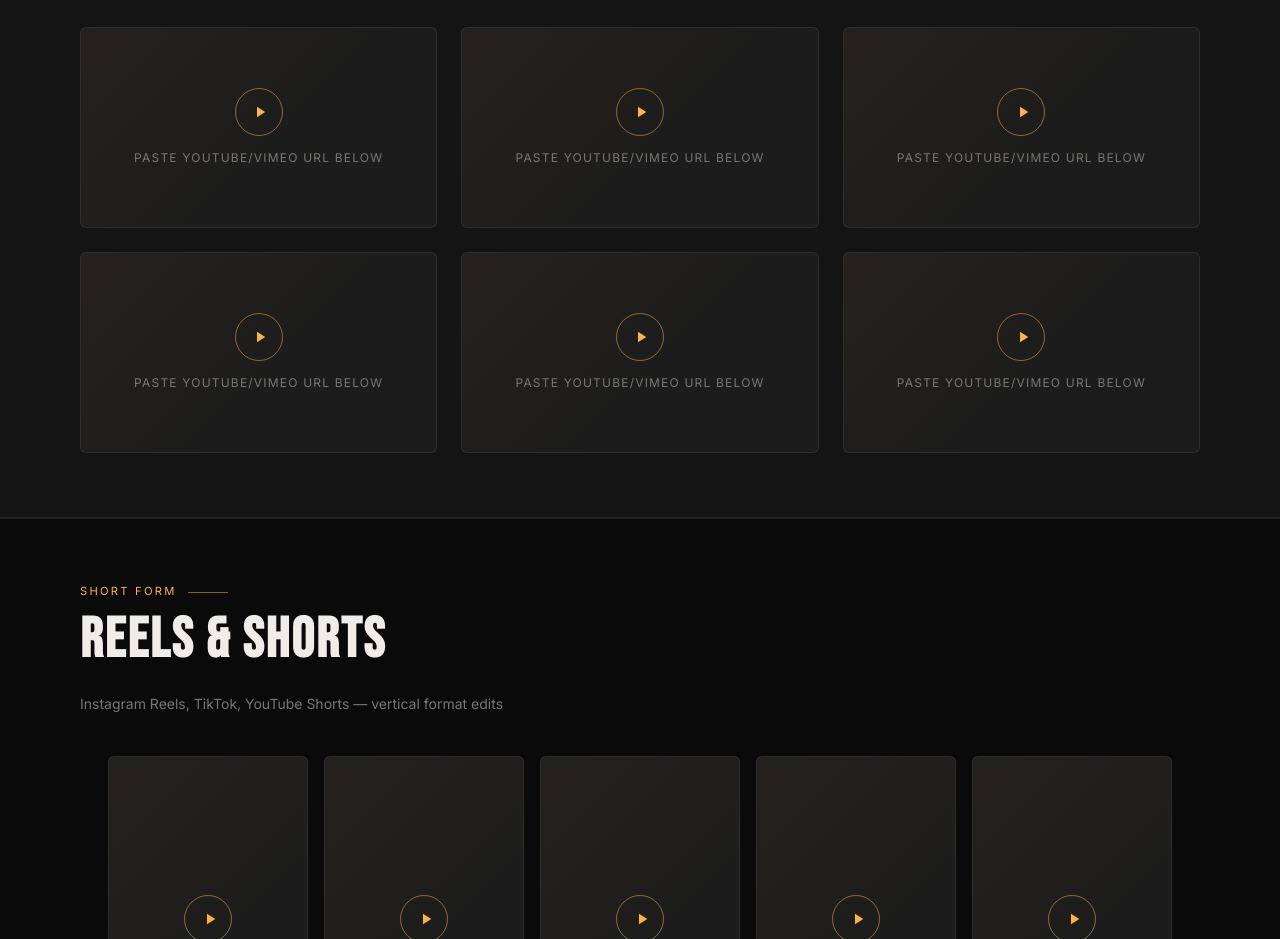
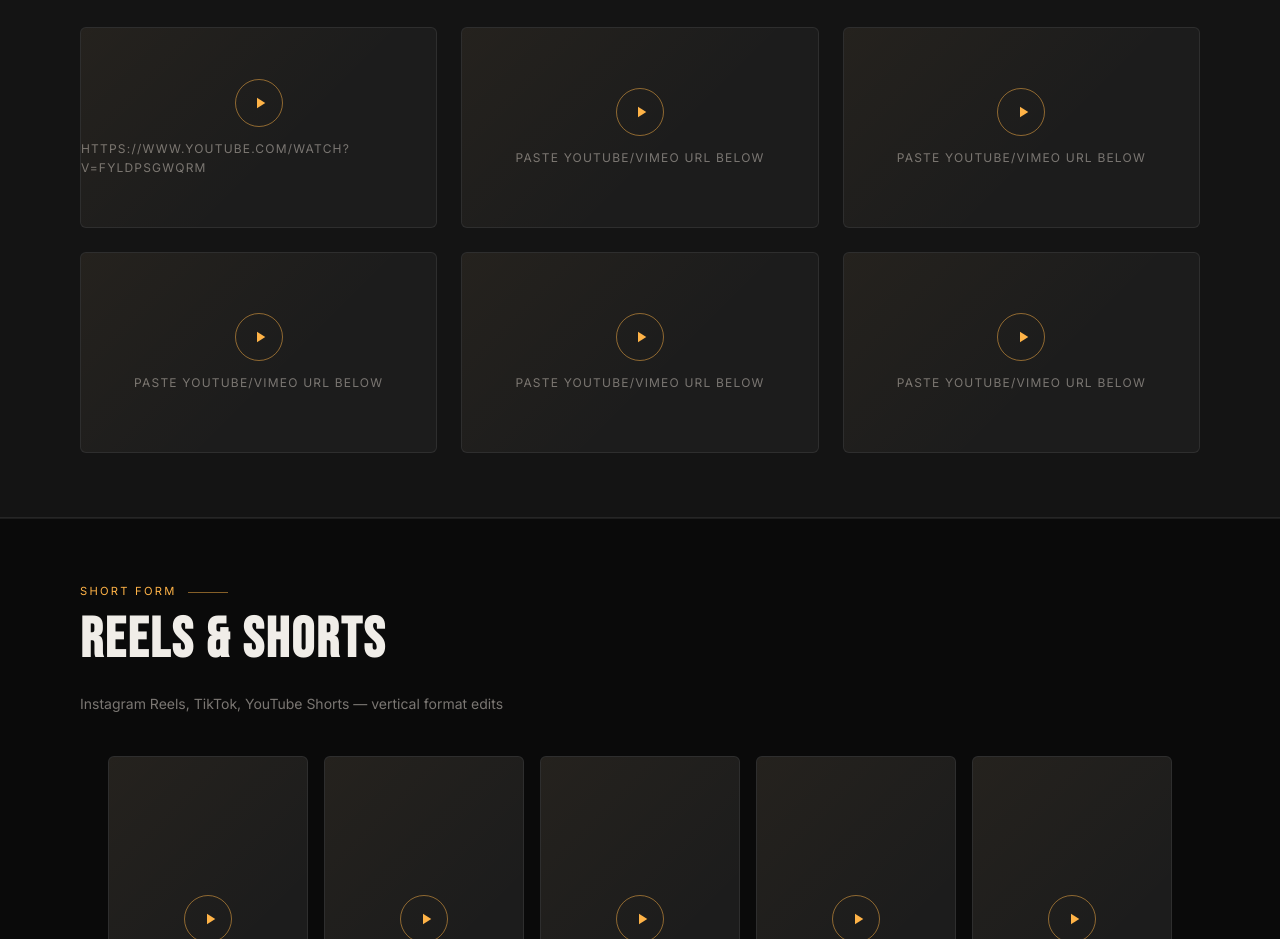
Before and after one commit to Paniels/paniel, a plain HTML site: page index.html in a window 1280 px wide. Shown: the part 1800-2739 px from the top of the page. Drawn offline with Linux system fonts and the light colour scheme.

Commit message:
Update index.html

```diff
--- a/index.html
+++ b/index.html
@@ -1242,7 +1242,7 @@
         <div class="play-btn">
           <svg viewBox="0 0 24 24"><path d="M8 5v14l11-7z"/></svg>
         </div>
-        <span class="video-label">Paste YouTube/Vimeo URL below</span>
+        <span class="video-label">https://www.youtube.com/watch?v=FyldpSgWQrM</span>
         <div class="embed-input">
           <input type="text" placeholder="Paste video URL here (e.g. youtube.com/watch?v=...)" onchange="embedVideo(this)" />
         </div>
```
